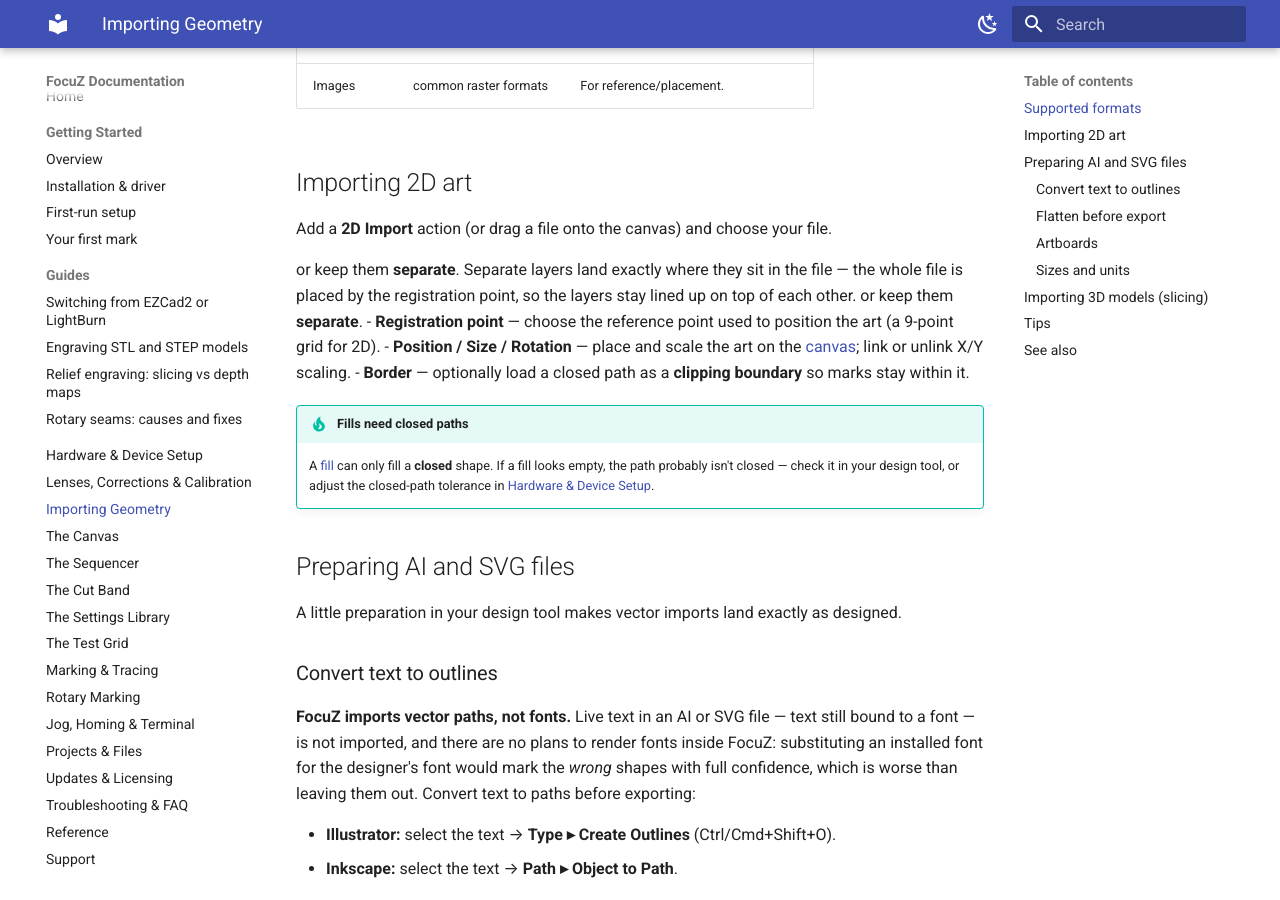
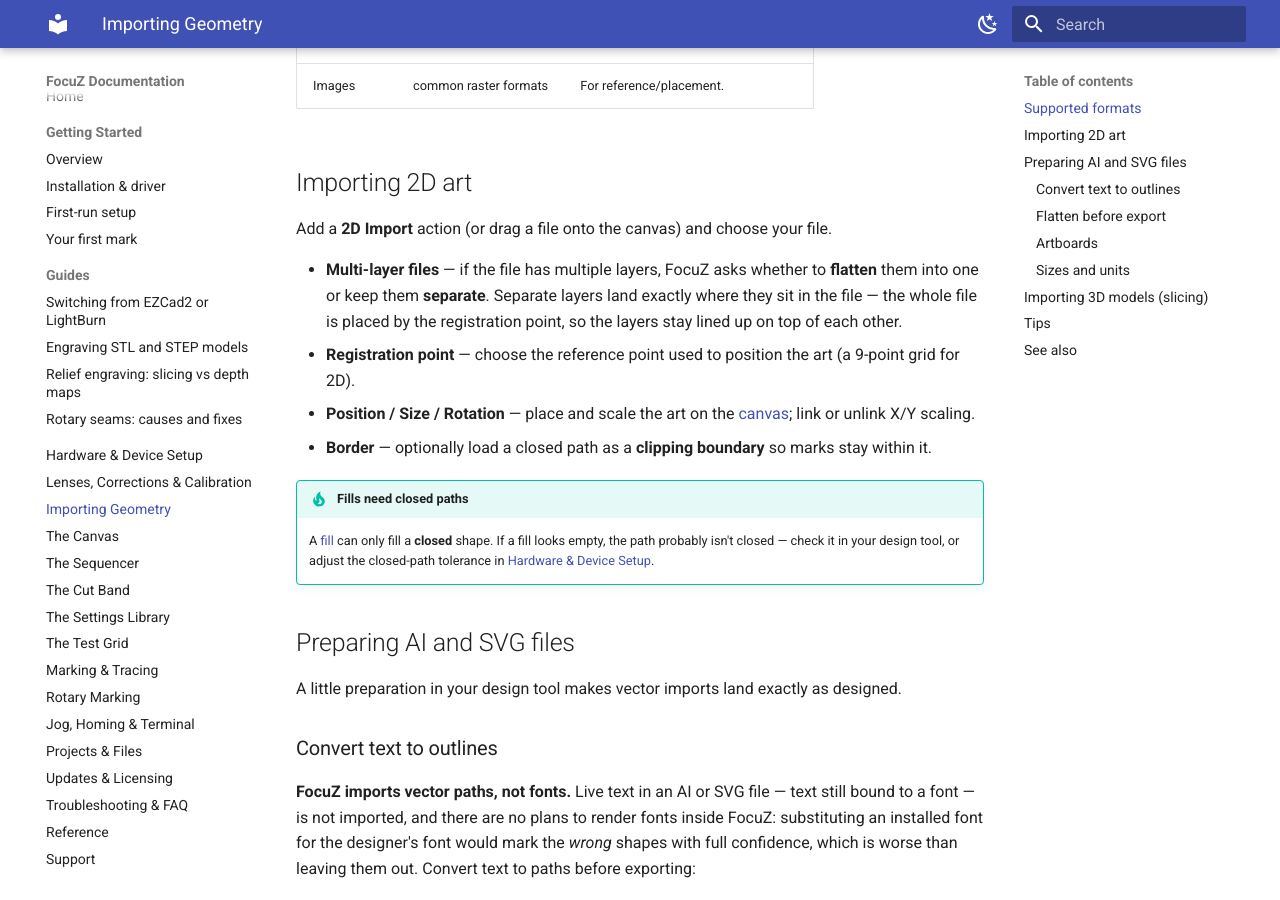
Before and after one commit to Lokahi-Shop/focuz-docs, an MkDocs documentation site: the page built from docs/importing.md, in a window 1280 px wide and 900 px high, scrolled down 441 px. Built offline with MkDocs 1.6.1 and Material for MkDocs 9.7.7, drawn with Linux system fonts in a browser that asks for light colours.

Commit message:
Importing: restore multi-layer line

```diff
--- a/docs/importing.md
+++ b/docs/importing.md
@@ -15,9 +15,9 @@ FocuZ imports both 2D art and full 3D models. 3D models are sliced into layers f
 
 Add a **2D Import** action (or drag a file onto the canvas) and choose your file.
 
+- **Multi-layer files** — if the file has multiple layers, FocuZ asks whether to **flatten** them into one
   or keep them **separate**. Separate layers land exactly where they sit in the file — the whole file is placed by
   the registration point, so the layers stay lined up on top of each other.
-  or keep them **separate**.
 - **Registration point** — choose the reference point used to position the art (a 9-point grid for 2D).
 - **Position / Size / Rotation** — place and scale the art on the [canvas](canvas.md); link or unlink X/Y
   scaling.
```
